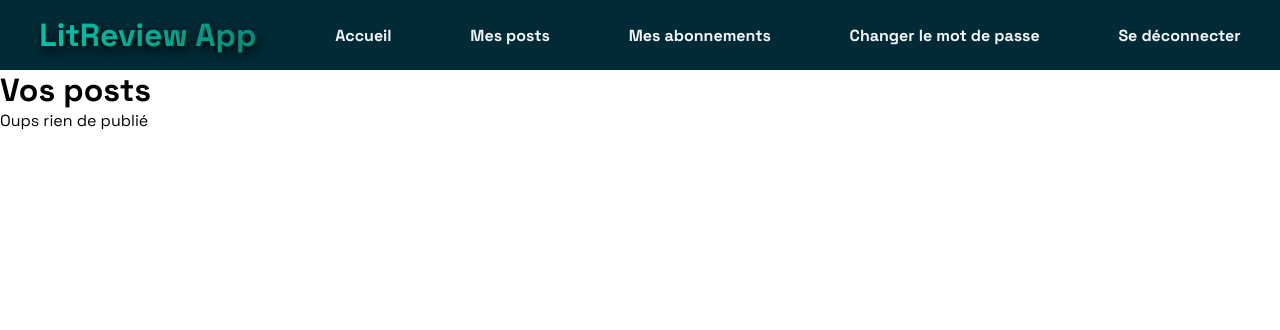
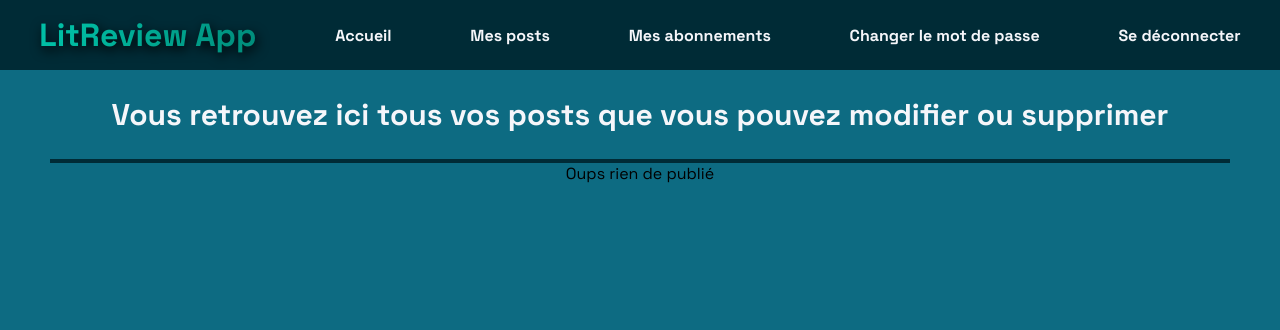
Before and after one commit to weekendatchewie/p9_litreview_book, a Django app: page /ticket/feed in a window 1280 px wide. Shown: the top 330 px of the page. Run offline with Django 4.2, Linux system fonts and the light colour scheme; the visitor is signed in with stand-in values (Sample User, id 1); data that the repository does not hold is empty.

Commit message:
style feed posts

```diff
--- a/review/static/review/styles.css
+++ b/review/static/review/styles.css
@@ -142,6 +142,14 @@
     margin: 10px 0;
 }
 
+.bloc-btn a {
+    text-decoration: none;
+}
+
+.btn-update {
+    margin: 20px 10px 0 10px;
+}
+
 .btn-ticket:hover {
     filter: brightness(1.3);
 }
@@ -161,3 +169,11 @@
 .bloc-img-ticket-review {
     display: flex;
 }
+
+.posts-title {
+    margin-left: auto;
+    margin-right: auto;
+    color: #f5f6fa;
+    font-size: 30px;
+    text-align: center;
+}
--- a/review/templates/review/tickets_reviews_feed.html
+++ b/review/templates/review/tickets_reviews_feed.html
@@ -3,12 +3,17 @@
 {% load static %}
 {% load review_tags %}
 
+{% block statics %}
+    <link rel="stylesheet" type="text/css" href="{% static 'review/styles.css' %}?{% now "U" %}">
+{% endblock %}
+
 {% block content %}
 
-    <div>
-        <h1>Vos posts</h1>
+    <div class="bloc-main-title">
+        <h1 class="posts-title">Vous retrouvez ici tous vos posts que vous pouvez modifier ou supprimer</h1>
+    </div>
 
-    </div>
+    <hr>
 
     <div class="container">
 
@@ -18,25 +23,11 @@
 
                 {% if instance|model_type == 'Ticket' %}
 
-                    <p>{{ instance.title }}</p>
-                    <p>{{ instance.description }}</p>
-                    {% if instance.image %}
-                        <img src="{{ instance.image.url }}" alt="">
-                    {% else %}
-                        <img src="https://images.unsplash.com/photo-1532012197267-da84d127e765?ixlib=rb-1.2.1&q=80&fm=jpg&crop=entropy&cs=tinysrgb&w=1080&fit=max&ixid=eyJhcHBfaWQiOjEzNzYzNn0?utm_source=dictionnaire&utm_medium=referral"
-                             alt="default book">
-                    {% endif %}
-
-                    <a href="{% url 'ticket-update' instance.id %}">Modifier</a>
-                    <a href="{% url 'ticket-delete' instance.id %}">Supprimer</a>
-
+                    {% include "review/partials/ticket_view.html" with ticket=instance %}
 
                 {% elif instance|model_type == 'Review' %}
-                    <p>{{ instance.headline }}</p>
-                    <p>{{ instance.body }}</p>
 
-                    <a href="{% url 'review-update' instance.id %}">Modifier</a>
-                    <a href="{% url 'review-delete' instance.id %}">Supprimer</a>
+                    {% include "review/partials/review_view.html" with review=instance %}
 
                 {% endif %}
 
```
Also changed, not shown: review/templates/review/partials/review_view.html (+18 -5 lines), review/templates/review/partials/ticket_view.html (+14 -0 lines).
